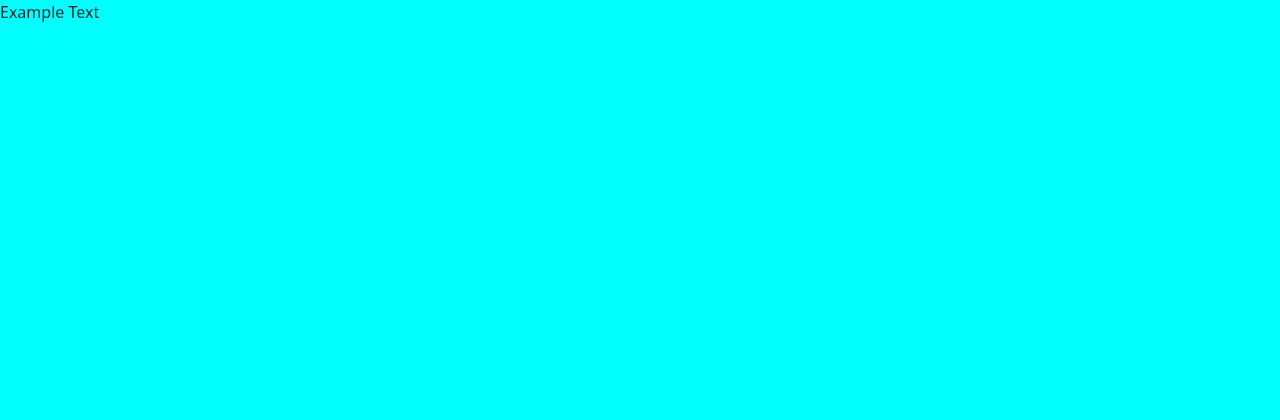
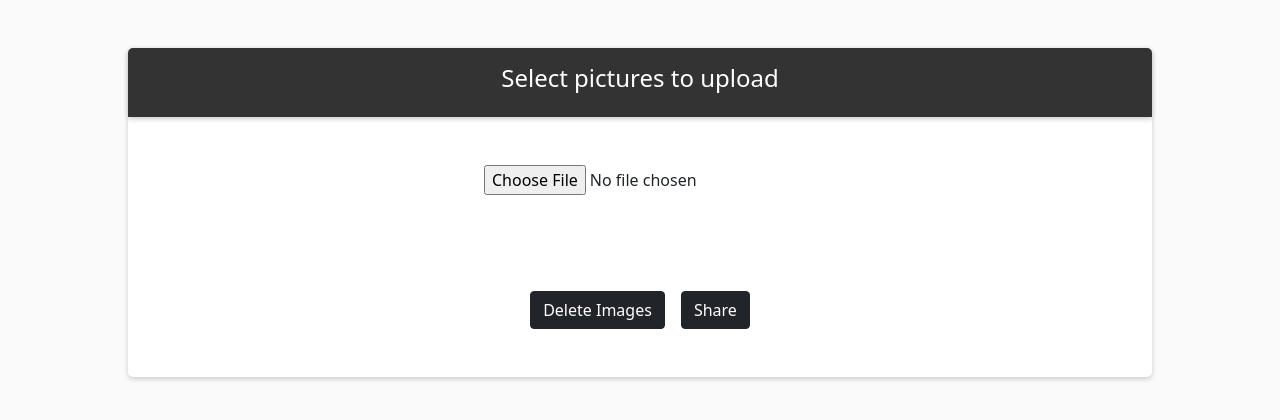
Before and after one commit to DodoBey/instagramApp, a React (Create React App) app: page / in a window 1280 px wide. Shown: the top 420 px of the page. Built offline with nearby package versions, Linux system fonts and the light colour scheme.

Commit message:
first commit

```diff
--- a/src/App.js
+++ b/src/App.js
@@ -1,17 +1,13 @@
-import 'bootstrap/dist/css/bootstrap.min.css';
-import './scss/Main.scss';
-import {
-  BrowserRouter as Router,
-  Switch,
-  Route,
-  Link
-} from "react-router-dom";
+import "bootstrap/dist/css/bootstrap.min.css";
+import "./scss/Main.scss";
+import { BrowserRouter as Router, Switch, Route, Link } from "react-router-dom";
 
+import Post from "./components/Post";
 
 function App() {
   return (
     <div className="App">
-      <p>Example Text</p>
+      <Post />
     </div>
   );
 }
--- a/src/components/Post.js
+++ b/src/components/Post.js
@@ -1,8 +1,141 @@
 import { useEffect, useState } from "react";
-import '../scss/Post.scss';
+import "../scss/Post.scss";
+import { Button, Container, Row, Col } from "react-bootstrap";
 
 const Post = () => {
+  //let imagesObject = [];
+  const [image, setImage] = useState();
+  const [URIScheme, setURIScheme] = useState();
 
+  const handleFileSelect = (e) => {
+    console.log(e.target.files);
+    let files = e.target.files; // FileList object
+
+    // Loop through the FileList and render image files as thumbnails.
+    //@@@
+    for (let i = 0, f; (f = files[i]); i++) {
+      // Only process image files.
+      if (!f.type.match("image.*")) {
+        return;
+      }
+
+      //@@@
+      let reader = new FileReader();
+
+      // Closure to capture the file information.
+      reader.onload = function (e) {
+        console.log(e.target.result);
+        //e.target.result === Data URI scheme of loaded image file
+        setURIScheme(e.target.result);
+        //displayImgData(e.target.result);
+
+        addImage(e.target.result);
+      };
+
+      reader.readAsDataURL(f);
+    }
+  };
+
+  function loadFromLocalStorage() {
+    let images = JSON.parse(localStorage.getItem("images"));
+
+    // if (images && images.length > 0) {
+    //   setImage(images);
+
+    //   //displayNumberOfImgs();
+    //   //images.forEach(displayImgData);
+    // }
+  }
+
+  function addImage(imgData) {
+    setImage(imgData);
+    // displayNumberOfImgs();
+    if (image) {
+      localStorage.setItem("images", JSON.stringify(image));
+    }
+  }
+
+  //   function displayImgData(imgData) {
+  //     let span = document.createElement("span");
+  //     span.innerHTML = '<img class="thumb" src="' + imgData + '"/>';
+  //     document.getElementById("list").insertBefore(span, null);
+  //   }
+
+  //   function displayNumberOfImgs() {
+  //     if (image) {
+  //       if (image.length > 0) {
+  //         document.getElementById("state").innerHTML =
+  //           image.length +
+  //           " image" +
+  //           (image.length > 1 ? "s" : "") +
+  //           " stored in your browser";
+
+  //         document.getElementById("deleteImgs").style.display = "inline";
+  //       } else {
+  //         document.getElementById("state").innerHTML =
+  //           "No images stored in your browser.";
+  //         document.getElementById("deleteImgs").style.display = "none";
+  //       }
+  //     }
+  //   }
+
+  function deleteImages() {
+    setImage();
+    localStorage.removeItem("images");
+    //displayNumberOfImgs();
+    document.getElementById("list").innerHTML = "";
+  }
+
+  //   document
+  //     .getElementById("files")
+  //     .addEventListener("change", handleFileSelect, false);
+  //   document.getElementById("deleteImgs").addEventListener("click", deleteImages);
+  loadFromLocalStorage();
+
+  return (
+    <>
+      <Container className="container">
+        <Row>
+          <Col className="title">
+            {" "}
+            <h4>Select pictures to upload</h4>
+          </Col>
+        </Row>
+        <Row>
+          <Col className="selectFile">
+            <input type="file" id="files" onChange={handleFileSelect} />
+          </Col>
+        </Row>
+        <Row>
+          <Col className="image">
+            <div id="list">
+              {URIScheme && (
+                <img
+                  className="thumb"
+                  src={URIScheme}
+                  style={{ width: "600px" }}
+                />
+              )}
+            </div>
+          </Col>
+        </Row>
+        <Row>
+          <Col>
+            <Button
+              variant="dark"
+              className="deleteButton"
+              onClick={deleteImages}
+            >
+              Delete Images
+            </Button>
+            <Button variant="dark" className="shareButton">
+              Share
+            </Button>
+          </Col>
+        </Row>
+      </Container>
+    </>
+  );
 };
 
 export default Post;
--- a/src/scss/Main.scss
+++ b/src/scss/Main.scss
@@ -1,3 +1,3 @@
-*{
-    background-color: aqua !important;
+body {
+  background-color: #fafafa;
 }
--- a/src/scss/Post.scss
+++ b/src/scss/Post.scss
@@ -1,3 +1,36 @@
-* {
+.container {
+  width: 80%;
+  text-align: center;
+  margin-top: 3rem;
+  //padding: 3rem;
+  border-radius: 5px;
+  box-shadow: 0 2px 5px #ccc;
+  background-color: white;
+}
 
+.title {
+  margin-bottom: 3rem;
+  padding: 1rem;
+  background-color: #333;
+  color: white;
+  border-radius: 5px 5px 0 0;
+  box-shadow: 0 2px 5px #ccc;
 }
+
+.selectFile {
+  margin-bottom: 3rem;
+}
+
+.image {
+  margin-bottom: 3rem;
+}
+
+.deleteButton {
+  margin-bottom: 3rem;
+  margin-right: 0.5rem;
+}
+
+.shareButton {
+  margin-bottom: 3rem;
+  margin-left: 0.5rem;
+}
```
Also changed, not shown: 1 other file (tests, documents, lock files or other folders).
